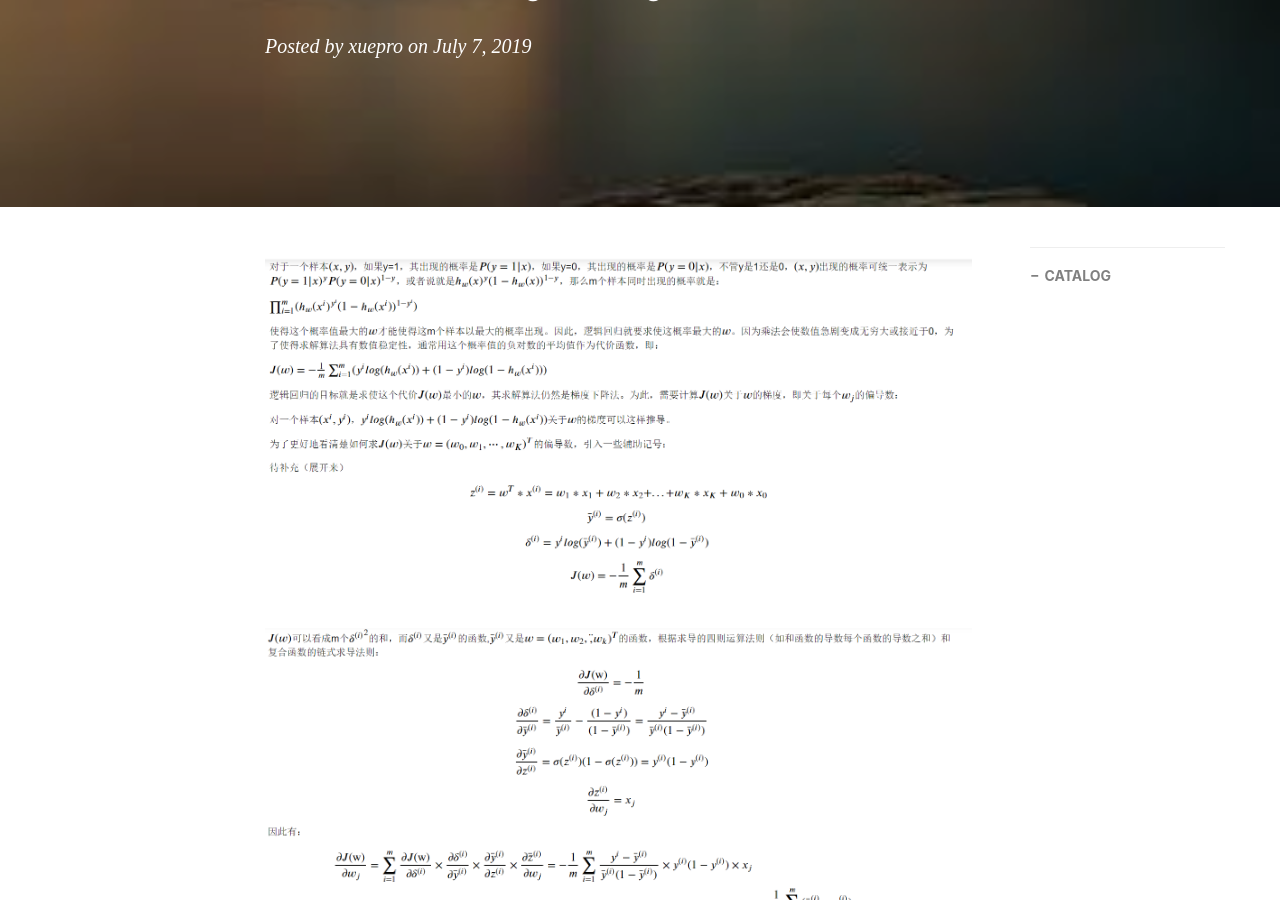
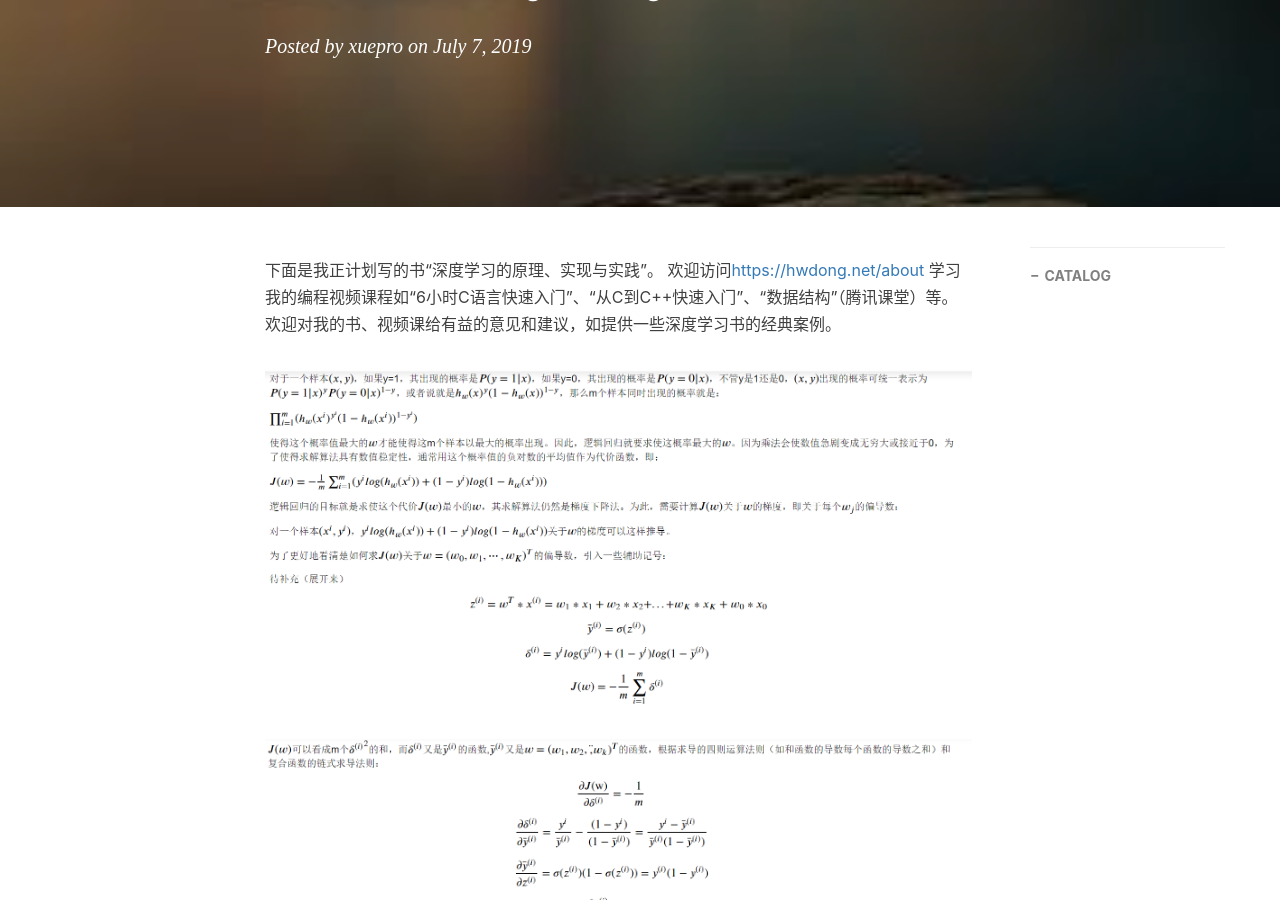
Before and after one commit to xuepro/xuepro.github.io, a Jekyll site: the page built from _posts/2019-07-07-Derivation of Logistic Regression逻辑回归的公式推导.md, in a window 1280 px wide and 900 px high, scrolled down 376 px. Built offline with Jekyll 4.4.1, drawn with Linux system fonts in a browser that asks for light colours; nearby versions of some CDN libraries; comment, search, counter and statistics services are not loaded.

Commit message:
Update 2019-07-07-Derivation of Logistic Regression逻辑回归的公式推导.md

```diff
--- a/_posts/2019-07-07-Derivation of Logistic Regression逻辑回归的公式推导.md
+++ b/_posts/2019-07-07-Derivation of Logistic Regression逻辑回归的公式推导.md
@@ -12,6 +12,8 @@ tags:
     - DL
 ---
 
+下面是我正计划写的书“深度学习的原理、实现与实践”。 欢迎访问[https://hwdong.net/about](https://hwdong.net/about) 学习我的编程视频课程如“6小时C语言快速入门”、“从C到C++快速入门”、“数据结构”（腾讯课堂）等。欢迎对我的书、视频课给有益的意见和建议，如提供一些深度学习书的经典案例。
+
 ![](/img2/lg.png)
 
 ![](/img2/lg2.png)
```
